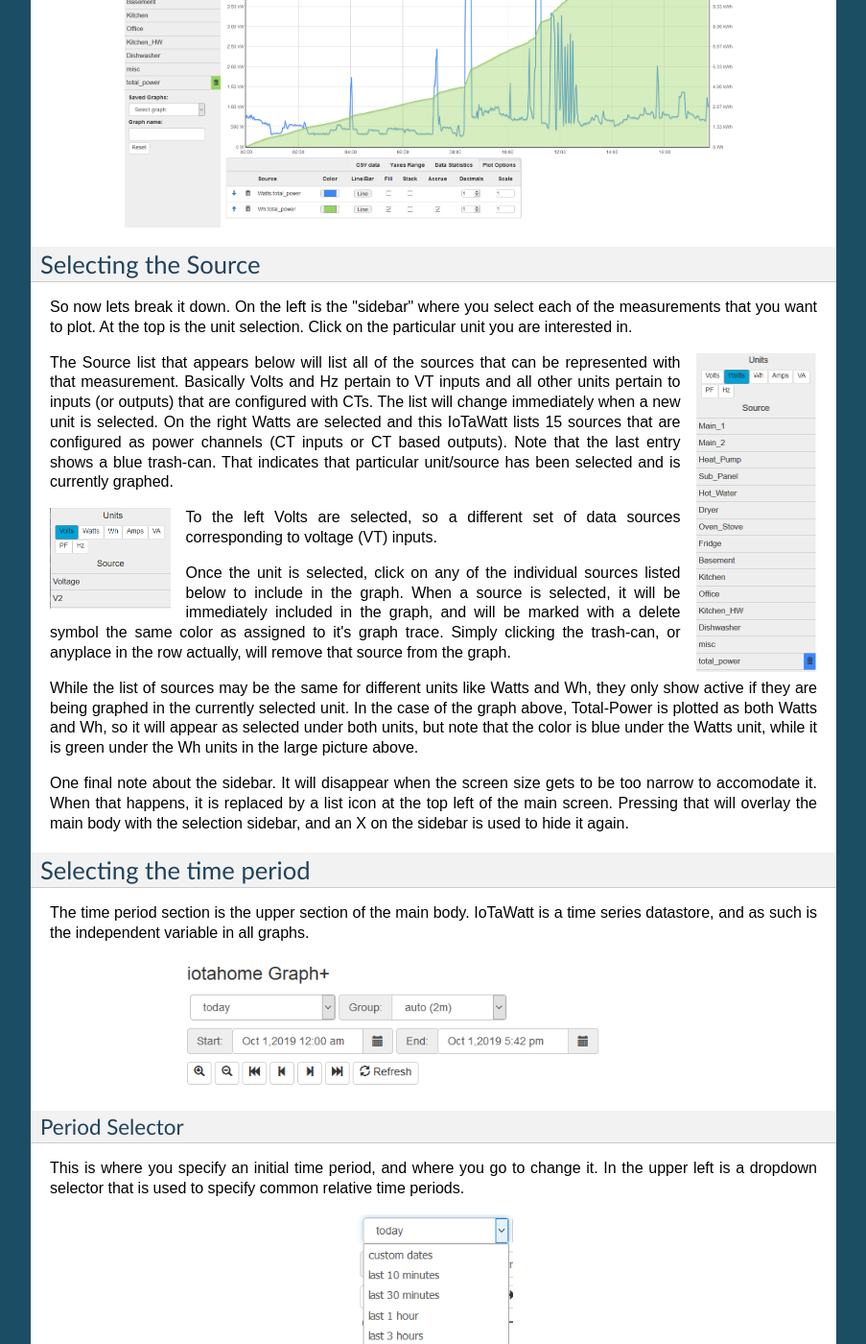
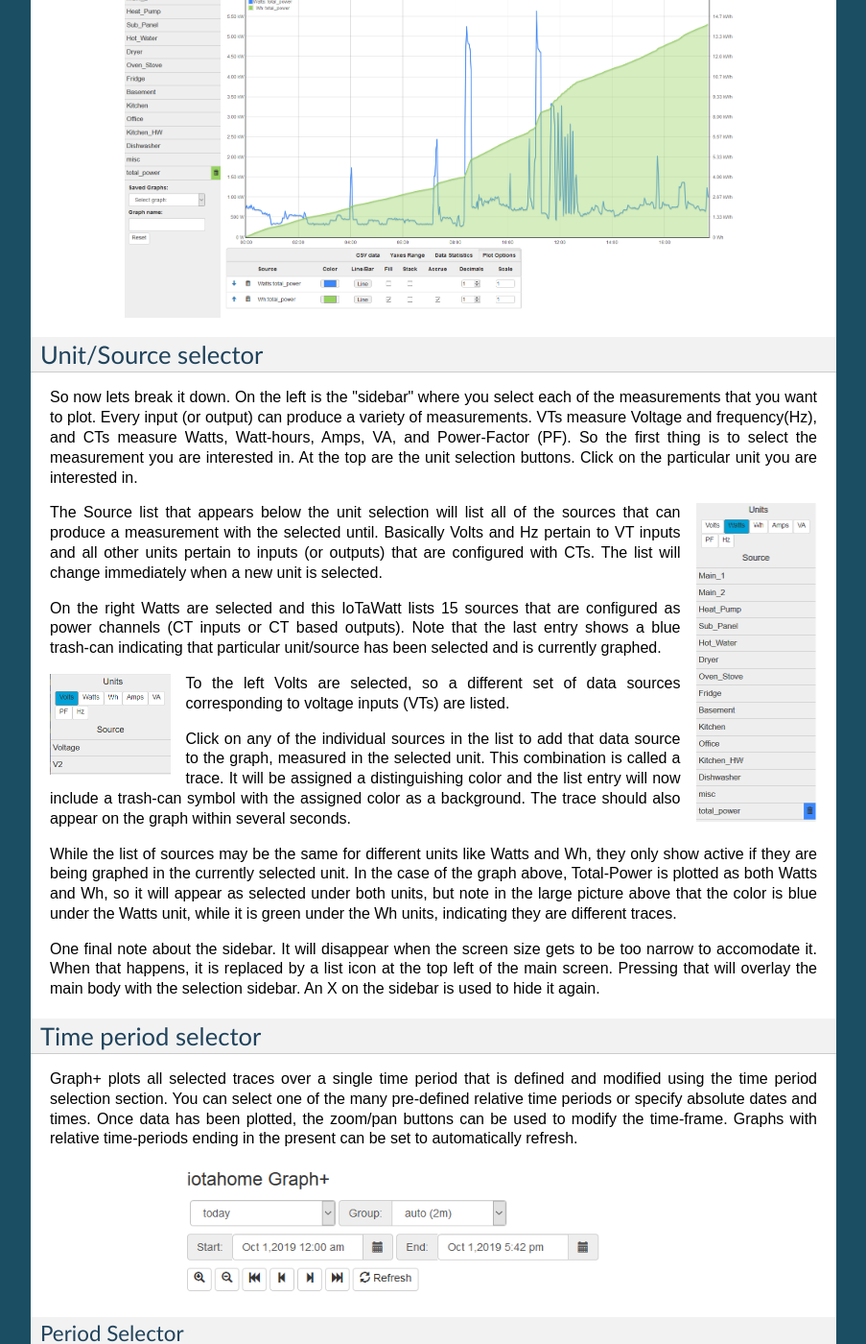
Before and after one commit to boblemaire/IoTaWatt, a Sphinx documentation site: the page built from Docs/graphPlus.rst, in a window 1280 px wide and 1400 px high, scrolled down 535 px. Shown: the whole window at 96% size, without its empty margins (198-1101 px from the left). Built offline with Sphinx 7.4.7, drawn with Linux system fonts in a browser that asks for light colours; formulas are drawn with MathJax 3; some of the changed text lies outside the part shown.

Commit message:
Second pass changes

```diff
--- a/Docs/CTconfig.rst
+++ b/Docs/CTconfig.rst
@@ -50,7 +50,7 @@
 You are using the config app in a browser connected to your WiFi network.
 Hover over |Setup| and click |inputs| in the dropdown buttons.
 
-.. image:: pics/setupInputs.png
+.. image:: pics/setupInputs.PNG
     :scale: 60 %
     :align: center
     :alt: Setup Inputs List
@@ -221,7 +221,7 @@
     :scale: 60 %
     :alt: **Inputs button**
 
-.. |Input1| image:: pics/Input1Button.png
+.. |Input1| image:: pics/Input1Button.PNG
     :scale: 60 %
     :alt: **Input 1 button**
 
--- a/Docs/graphPlus.rst
+++ b/Docs/graphPlus.rst
@@ -4,45 +4,57 @@
 
 Available with release 02_05_00.
 
-This data visualization application runs in any browser to query and graphically present
-all of the data stored in the IoTaWatt. It features relative and absolute time periods,
-all units of measure supported by IoTaWatt and line and/or bar charts with optional stacking
-and fill. Real-time graphs can be set to automatically refresh.  Once created, anygraph can be
-saved for quick future use.
+This data visualization application runs in any browser to graphically present
+any of the data stored in the IoTaWatt. It features relative and absolute time period selection
+and handles all units of measure supported by IoTaWatt. You can produce line and/or bar charts
+with optional stacking and fill. Real-time graphs can be set to automatically refresh.
+Once created, any graph specification can be saved for quick future use.
 
-The application is fully adaptive using bootstrap 3 so it will work well on a full range of
+The application is fully adaptive so it will work well on a full range of
 devices from mobile to desktop.
 
-The application can be broken down into four parts, each with a different function.
-First, here's the whole picture with all of the parts.  We're plotting power for the current day
-(midnight to 5:42pm).  Along with that we've plotted the accrued Watt-hours for the day
-which are at 145.2 kWh as of 5:42.
+The window can be broken down into four parts, each serving a different function:
+
+* `Unit/Source selector`_
+* `Time period selector`_
+* `Graph window`_
+* `Trace tables and options`_
+
+Below is a complete window with all of the parts.
+We're plotting power for the current day
+(midnight to 5:42pm).  Along with that we've plotted the accrued Watt-hours for the day,
+14.2 kWh as of 5:42.
 
 .. image:: pics/graphPlus/graphPlus.PNG
     :scale: 40 %
     :align: center
     :alt: Graph+ image
 
-Selecting the Source
+
+Unit/Source selector
 --------------------
 
 So now lets break it down.  On the left is the "sidebar" where you select each of the
 measurements that you want to plot.
-At the top is the unit selection. Click on the particular unit you are interested in.
+Every input (or output) can produce a variety of measurements.
+VTs measure Voltage and frequency(Hz), and CTs measure Watts, Watt-hours, Amps, VA,
+and Power-Factor (PF).  So the first thing is to select the measurement you are interested in.
+At the top are the unit selection buttons. Click on the particular unit you are interested in.
 
 .. image:: pics/graphPlus/powerSource.PNG
     :scale: 50 %
     :align: right
     :alt: CT sources
 
-The Source list that appears below will list all of the sources
-that can be represented with that measurement.
+The Source list that appears below the unit selection will list all of the sources
+that can produce a measurement with the selected until.
 Basically Volts and Hz pertain to VT inputs and all other units pertain to inputs
 (or outputs) that are configured with CTs.
 The list will change immediately when a new unit is selected.
+
 On the right Watts are selected and this IoTaWatt lists 15 sources that are configured
 as power channels (CT inputs or CT based outputs). Note that the last entry shows a
-blue trash-can. That indicates that particular unit/source has been selected and is
+blue trash-can indicating that particular unit/source has been selected and is
 currently graphed.
 
 .. image:: pics/graphPlus/voltageSource.PNG
@@ -51,31 +63,36 @@
     :alt: VT sources
 
 To the left Volts are selected, so a different set of data sources corresponding to voltage
-(VT) inputs.
+inputs (VTs) are listed.
 
-Once the unit is selected, click on any of the individual sources listed below to
-include in the graph.  When a source is selected, it will be immediately included
-in the graph, and will be marked with a delete symbol the same color as assigned to
-it's graph trace.  Simply clicking the trash-can, or anyplace in the row actually,
-will remove that source from the graph.
+Click on any of the individual sources in the list to add that data source to the graph,
+measured in the selected unit.  This combination is called a trace.  It will be assigned
+a distinguishing color and the list entry will now include a trash-can symbol with the
+assigned color as a background.  The trace should also appear on the graph within several seconds.
+
 
 While the list of sources may be the same for different units like Watts and Wh,
 they only show active if they are being graphed in the currently selected unit.
 In the case of the graph above, Total-Power is plotted as both Watts and Wh, so it
-will appear as selected under both units, but note that the color is blue under the
-Watts unit, while it is green under the Wh units in the large picture above.
+will appear as selected under both units, but note in the large picture above
+that the color is blue under the Watts unit, while it is green under the Wh units,
+indicating they are different traces.
 
 One final note about the sidebar.  It will disappear when the screen size gets to be
 too narrow to accomodate it.  When that happens, it is replaced by a list icon at the
 top left of the main screen.  Pressing that will overlay the main body with the selection
-sidebar, and an X on the sidebar is used to hide it again.
+sidebar. An X on the sidebar is used to hide it again.
 
-Selecting the time period
+Time period selector
 -------------------------
 
-The time period section is the upper section of the main body. IoTaWatt is a time series
-datastore, and as such is the independent variable in all graphs.
-
+Graph+ plots all selected traces over a single time period that is defined
+and modified using the time period selection section.
+You can select one of the many pre-defined
+relative time periods or specify absolute dates and times.
+Once data has been plotted, the zoom/pan buttons can be used to modify the
+time-frame.  Graphs with relative time-periods ending in the present can be set to
+automatically refresh.
 
 .. image:: pics/graphPlus/timeSelector.PNG
     :scale: 80%
@@ -104,7 +121,7 @@
 ..............
 
 IoTaWatt records each measurement at 5 second intervals. That's 17,280
-measurements per day. The graph size cannot possibly represent that, andit would take
+measurements per day. The graph size cannot possibly represent that, and it would take
 a long time to query that amount of data.  Instead, IoTaWatt can deliver either
 the average value or net change of a measurement for any given interval.
 So when plotting a day's worth of data, we ask for automatic grouping which results
@@ -180,16 +197,16 @@
 
 
 In the upper left is the legend, a list of all of the unit/source combinations that are
-being plotted, and the color of each trace that matches the color used to designate
-the source selection, and the color associated with the trace in the option table that
+being plotted. The color of each trace matches the color used to designate
+the source selection and the color associated with the trace in the option table that
 will be described later.
 
-There is no notion of a left or right Y-axis.  Each unit that is included in the plot
-is alternately placed on the left and right side of the plot.  You know which scale
-pertains to each trace because the scales contain the unit designation.  You will see
-later how to change the boundaries of each unit scale.
+There is no notion of a left or right Y-axis selection.
+Each unit that is included in the plot is alternately placed on the left and right side
+of the plot automatically.
+You know which scale pertains to each trace because the scales contain the unit designation.
 
-Graph tables and options
+Trace tables and options
 ------------------------
 
 The last major section of the window is the options and information table area.  This is a
@@ -234,7 +251,7 @@
 
 :Accrue:
   This checkbox will appear on Wh traces and causes the Watt-hours
-  to accrue to plot a running total.  Wh are accrued in the sample
+  to accrue in order to plot a running total.  Wh are accrued in the sample
   graph to illustrate this feature.
 
 :Decimals:
@@ -267,7 +284,7 @@
   Removes the trace from the graph and deselects from the source list.
 
 :Quality:
-  This indicates the number and percent of groups that for which data was
+  This indicates the number and percent of groups for which data was
   available.  It is typically 100%, but could be less because of power
   failures or malfunction during the period.
 
@@ -296,8 +313,8 @@
     :alt: Yaxes Range Table
 
 This list is used to modify the Yaxis range for each unit.  The default is "auto",
-which works well to represent the full range of the data. The Min and Max can be
-specified or changed to a specific value.  Once changed, the new limit will remain
+which works well to represent the full range of the data, however the Min and/or Max
+can be specified here to overide the auto default.  Once changed, the new limit will remain
 in effect until one of these things happens:
 
 * The overide value is removed.
@@ -305,10 +322,10 @@
 * The reset button is clicked.
 
 Plot Range:
-  The Yaxis range on the current graph.
+  The Yaxis range used in the current graph.
 
 Data Range:
-    The actual range of all of the data using this unit.
+    The actual range of all of the traces using this unit.
 
 Min:
     The lower bound to be used in subsequent graphs, or blank for auto assignment.
--- a/Docs/originalGraph.rst
+++ b/Docs/originalGraph.rst
@@ -58,6 +58,6 @@
 and compared to the whole. With 14 input channels,
 its possible to divide household usage into manageable components.
 
-.. |data| image:: pics/dataButton.png
+.. |data| image:: pics/dataButton.PNG
     :scale: 60 %
     :alt: **Data Button**
```
Also changed, not shown: other parts of Docs/graphPlus.rst (+5 -5 lines).
